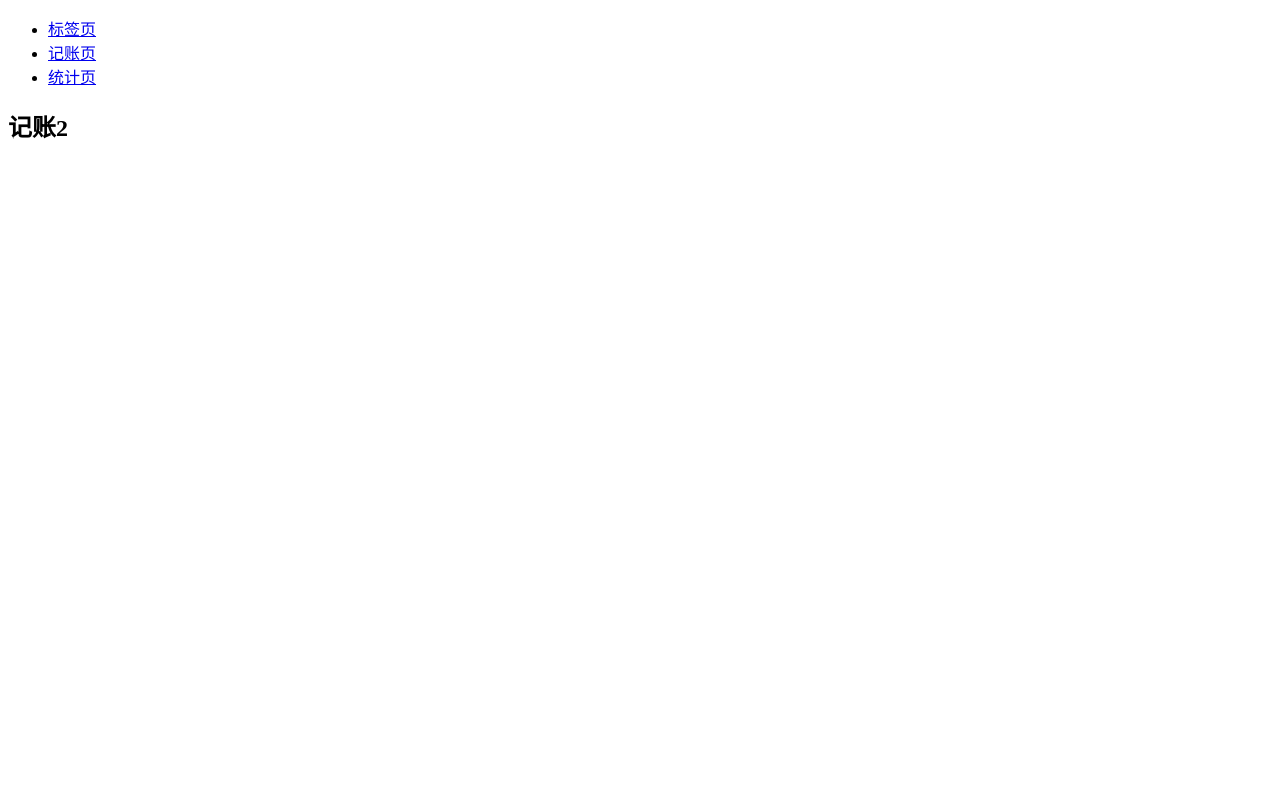
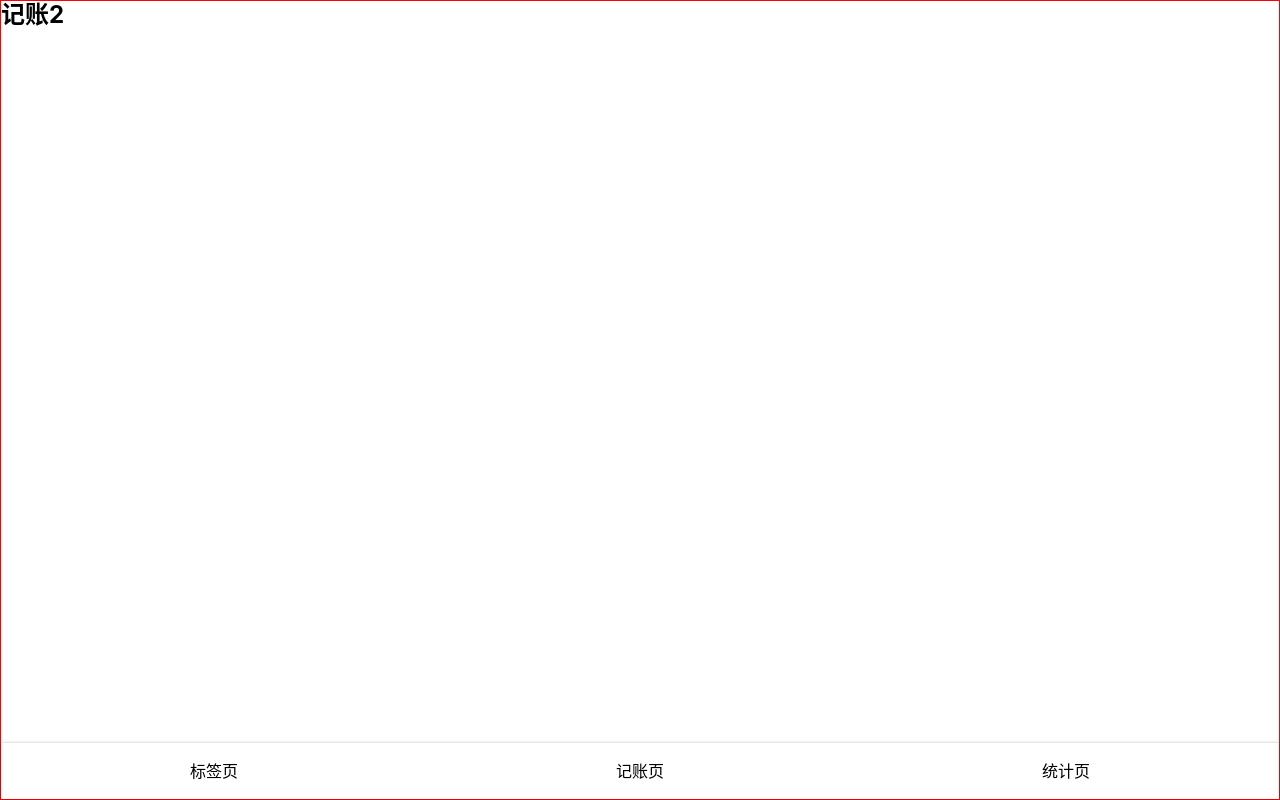
Before and after one commit to wusi519/money-react1, a React app: page /#/money in a window 1280 px wide. Built offline with nearby package versions, Linux system fonts and the light colour scheme.

Commit message:
完成首页基本布局

```diff
--- a/src/App.tsx
+++ b/src/App.tsx
@@ -1,18 +1,59 @@
 import React from 'react';
 import {
- HashRouter as Router,
+  HashRouter as Router,
   Switch,
   Route,
   Link,
   Redirect,
-} from "react-router-dom";
+} from 'react-router-dom';
+import 'index.scss';
+import styled from 'styled-components';
 
+const Wrapper = styled.div`
+border:1px solid red;
+height:100vh;
+display:flex;
+flex-direction: column;
+`;
+const Main = styled.div`
+flex-grow:1;
+overflow: auto;
+`;
+const Nav = styled.div`
+line-height:24px;
+box-shadow: 0 0 3px rgba(0,0,0,0.25);
+>ul{
+  display:flex;
+  >li{
+    width:33.3333%;
+    text-align:center;
+    padding:16px;
+  }
+}
+`;
 
 function App() {
   return (
     <Router>
-      <div>
-        <nav>
+      <Wrapper>
+        <Main>
+          <Switch>
+            <Route path="/tags">
+              <Tags/>
+            </Route>
+            <Route path="/money">
+              <Money/>
+            </Route>
+            <Route path="/statistics">
+              <Statistics/>
+            </Route>
+            <Redirect exact from="/" to="/money"/>
+            <Route path="*">
+              <NoMatch/>
+            </Route>
+          </Switch>
+        </Main>
+        <Nav>
           <ul>
             <li>
               <Link to="/tags">标签页</Link>
@@ -24,24 +65,10 @@
               <Link to="/statistics">统计页</Link>
             </li>
           </ul>
-        </nav>
+        </Nav>
 
-        <Switch>
-          <Route path="/tags">
-            <Tags />
-          </Route>
-          <Route path="/money">
-            <Money />
-          </Route>
-          <Route path="/statistics">
-            <Statistics />
-          </Route>
-          <Redirect exact from="/" to="/money"/>
-          <Route path="*">
-            <NoMatch />
-          </Route>
-        </Switch>
-      </div>
+
+      </Wrapper>
     </Router>
   );
 }
@@ -57,6 +84,7 @@
 function Statistics() {
   return <h2>统计</h2>;
 }
+
 function NoMatch() {
   return <h2>你输错地址了,请重新输入正确的地址</h2>;
 }
--- /dev/null
+++ b/src/helper.scss
@@ -0,0 +1 @@
+$font-hei: -apple-system, "Noto Sans", "Helvetica Neue", Helvetica, "Nimbus Sans L", Arial, "Liberation Sans", "PingFang SC", "Hiragino Sans GB", "Noto Sans CJK SC", "Source Han Sans SC", "Source Han Sans CN", "Microsoft YaHei", "Wenquanyi Micro Hei", "WenQuanYi Zen Hei", "ST Heiti", SimHei, "WenQuanYi Zen Hei Sharp", sans-serif;
--- /dev/null
+++ b/src/index.scss
@@ -0,0 +1,11 @@
+@import "helper";
+*{margin:0;padding:0;box-sizing: border-box}
+*::before{box-sizing: border-box}
+*::after{box-sizing: border-box}
+ul,ol{list-style: none}
+a{text-decoration: none;color:inherit}
+body{
+  font-family: $font-hei;
+  font-size:16px;
+  line-height:1.2
+}
--- a/tsconfig.json
+++ b/tsconfig.json
@@ -1,5 +1,6 @@
 {
   "compilerOptions": {
+    "baseUrl": "src",
     "target": "es5",
     "lib": [
       "dom",
```
